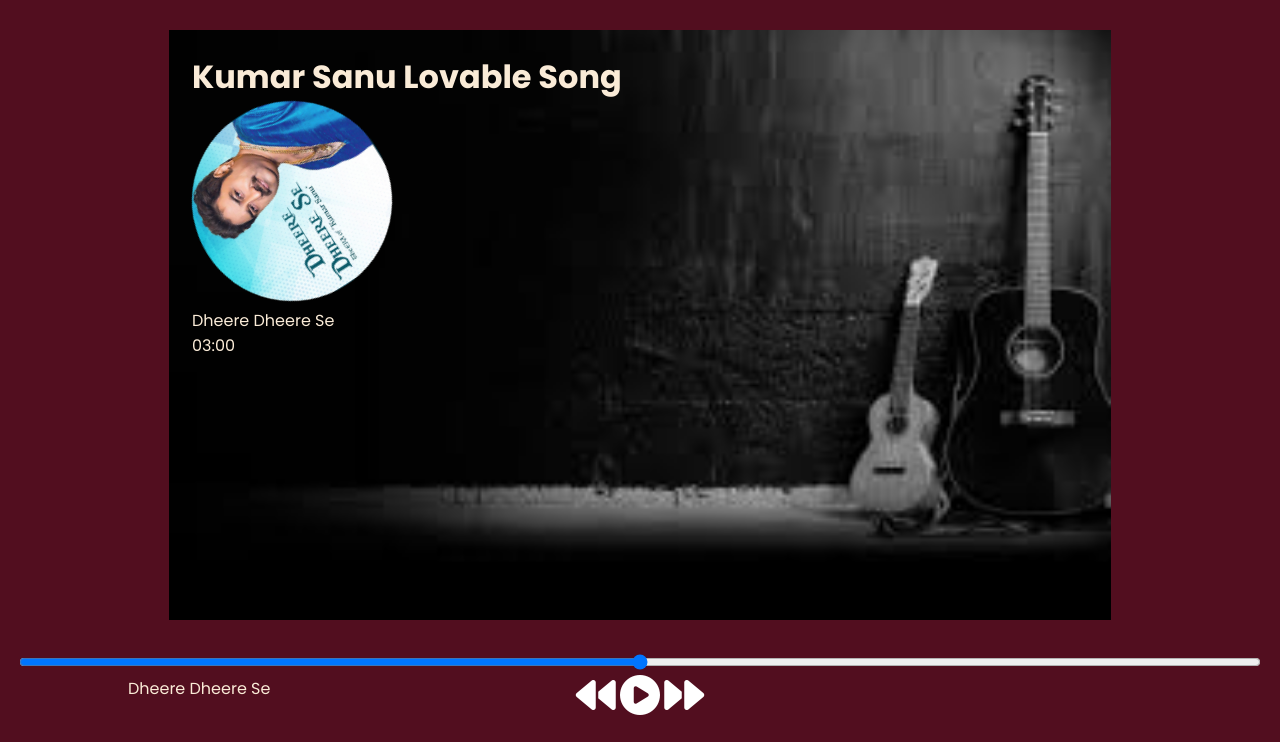
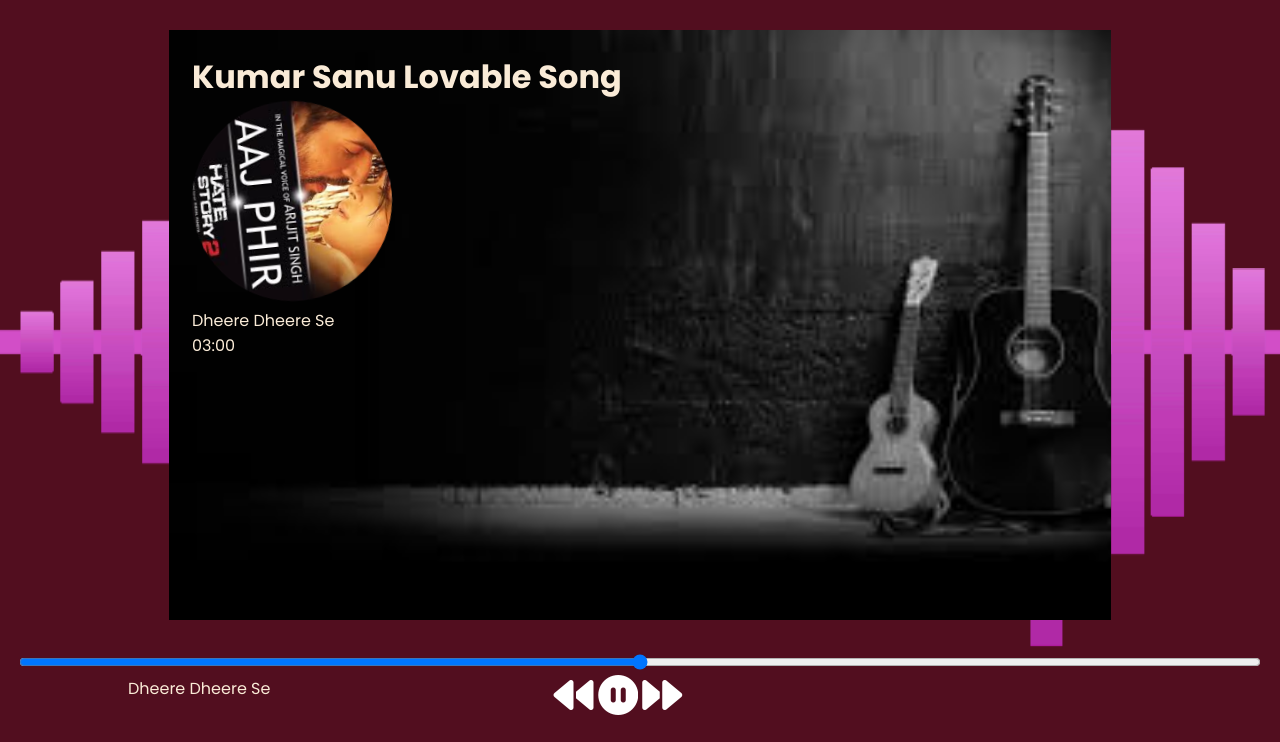
Before and after one commit to Aditya7484-dev/Project-9, a plain HTML site: page Music_Website.html in a window 1280 px wide. Both pictures are taken after a click on the button 595 px from the left and 753 px from the top of the page. Shown: the part 58-800 px from the top of the page. Drawn offline with Linux system fonts and the light colour scheme.

Commit message:
Make the play button interactive

```diff
--- a/Music_Website.css
+++ b/Music_Website.css
@@ -48,6 +48,9 @@
   overflow: hidden;
   opacity: 0;
 }
+.gifImage.active{
+  opacity: 1;
+}
 .container{
   background-color: aqua;
   height:68vh;
@@ -65,6 +68,8 @@
   height: 200px;
   width: 200px;
   border-radius: 100px;
+}
+.aniActive{
   animation: spinning 12s linear infinite;
 }
 @keyframes spinning{
@@ -85,16 +90,36 @@
   cursor: pointer;
 }
 .icons button{
+  position:relative;
   background: transparent;
   border: none;
   cursor: pointer;
   color: white;
+  align-items: center;
 }
 .icons button:active{
   background-color: rgb(134, 26, 38);
 }
 .icons{
   padding: 5px 0;
+}
+.Play2{
+  position: static;
+  overflow: hidden;
+  opacity:1;
+}
+.pause{
+  position:relative;
+  overflow: hidden;
+  left:-51%;
+  z-index: -1;
+  opacity:0;
+}
+.deactiveBtn{
+  opacity:0;
+}
+.activeBtn{
+  opacity: 1;
 }
 .musicName{
   position: absolute;
--- a/Music_Website.html
+++ b/Music_Website.html
@@ -22,7 +22,7 @@
     <div class="songList">
       <h1>Kumar Sanu Lovable Song</h1>
       <div class="songItem">
-        <img src="songItem.png" alt="Kumar Sanu"><br>
+        <img class="albumCover" src="Default.jpg" alt="Kumar Sanu"><br>
         <span>Dheere Dheere Se</span><br>
         <span class="timing">03:00</span>
       </div>
@@ -35,6 +35,7 @@
       <button class="backward"><i class="fa-3x fa-solid fa-backward"></i></button>
       <button class="Play2"><i class="fa-3x fa-solid fa-circle-play"></i></button>
       <button class="forward"><i class="fa-3x fa-solid fa-forward"></i></button>
+      <button class="pause"><i class="fa-3x fa-solid fa-circle-pause"></i></button>
     </div>
     <span class="musicName">dheere dheere se</span>
   </div>
--- a/Music_Website.js
+++ b/Music_Website.js
@@ -3,29 +3,54 @@
 const Play=document.querySelector('.Play2');
 const backward=document.querySelector('.backward');
 const forward=document.querySelector('.forward');
+let gifImage=document.querySelector('.gifImage');
+let albumCover=document.querySelector('.albumCover');
+let pauseBtn=document.querySelector('.pause');
+
 let musicIndex=0;
-let audio=new Audio(musicArray[musicIndex]);
+let audio=new Audio(musicArray[musicIndex].songItem);
 let isMusicPlay=false;
+
+
+backward.addEventListener('click',()=>{
+  musicIndex=(musicIndex-1+musicArray.length)%musicArray.length;
+  audio.src=musicArray[musicIndex].songItem;
+  albumCover.src=musicArray[musicIndex].songAlbum;
+  albumCover.classList.add('aniActive');
+  gifImage.classList.add('active');
+  Play.classList.add('deactiveBtn');
+  pauseBtn.classList.add('activeBtn');
+  audio.play();
+  isMusicPlay=true;
+});
 
 Play.addEventListener('click',()=>{
   if(isMusicPlay){
     audio.pause();
+    albumCover.src=musicArray[musicIndex].songAlbum;
+    albumCover.classList.remove('aniActive');
+    gifImage.classList.remove('active');
+    Play.classList.remove('deactiveBtn');
+    pauseBtn.classList.remove('activeBtn');
   }else{
     audio.play();
+    albumCover.src=musicArray[musicIndex].songAlbum;
+    albumCover.classList.add('aniActive');
+    gifImage.classList.add('active');
+    Play.classList.add('deactiveBtn');
+    pauseBtn.classList.add('activeBtn');
   }
   isMusicPlay=!isMusicPlay;
 });
 
-backward.addEventListener('click',()=>{
-  musicIndex=(musicIndex-1+musicArray.length)%musicArray.length;
-  audio.src=musicArray[musicIndex];
-  audio.play();
-  isMusicPlay=true;
-});
-
 forward.addEventListener('click',()=>{
   musicIndex=(musicIndex+1)%musicArray.length;
-  audio.src=musicArray[musicIndex];
+  audio.src=musicArray[musicIndex].songItem;
+  albumCover.src=musicArray[musicIndex].songAlbum;
+  albumCover.classList.add('aniActive');
+  gifImage.classList.add('active');
+  Play.classList.add('deactiveBtn');
+  pauseBtn.classList.add('activeBtn');
   audio.play();
   isMusicPlay=true;
 })
--- a/music.js
+++ b/music.js
@@ -1,12 +1,38 @@
 export const musicArray=[
-
-  "Music/Music_1.mp3",
-  "Music/Music_2.mp3",
-  "Music/Music_3.mp3",
-  "Music/Music_4.mp3",
-  "Music/Music_5.mp3",
-  "Music/Music_6.mp3",
-  "Music/Music_7.mp3",
-  "Music/Music_8.mp3",
-  "Music/Music_9.mp3"
+  {
+    songItem:"Music/Music_1.mp3",
+    songAlbum:'Music/Music_1.jpg',
+  },
+  {
+    songItem:"Music/Music_2.mp3",
+    songAlbum:'Music/Music_2.jpg',
+  },
+  {
+    songItem:"Music/Music_3.mp3",
+    songAlbum:'Music/Music_3.jpg',
+  },
+  {
+    songItem:"Music/Music_4.mp3",
+    songAlbum:'Music/Music_4.jpg',
+  },
+  {
+    songItem:"Music/Music_5.mp3",
+    songAlbum:'Music/Music_5.jpg',
+  },
+  {
+    songItem:"Music/Music_6.mp3",
+    songAlbum:'Music/Music_6.jpg',
+  },
+  {
+    songItem:"Music/Music_7.mp3",
+    songAlbum:'Music/Music_7.jpg',
+  },
+  {
+    songItem:"Music/Music_8.mp3",
+    songAlbum:'Music/Music_8.jpg',
+  },
+  {
+    songItem:"Music/Music_9.mp3",
+    songAlbum:'Music/Music_9.jpg',
+  },
 ]
```
Also changed, not shown: Default.jpg (added), Gramophone.gif (added), Music/Music_1.jpg (added), Music/Music_2.jpg (added), Music/Music_3.jpg (added), Music/Music_4.jpg (added), Music/Music_5.jpg (added), Music/Music_6.jpg (added), Music/Music_7.jpg (added), Music/Music_8.jpg (added), Music/Music_9.jpg (added).
